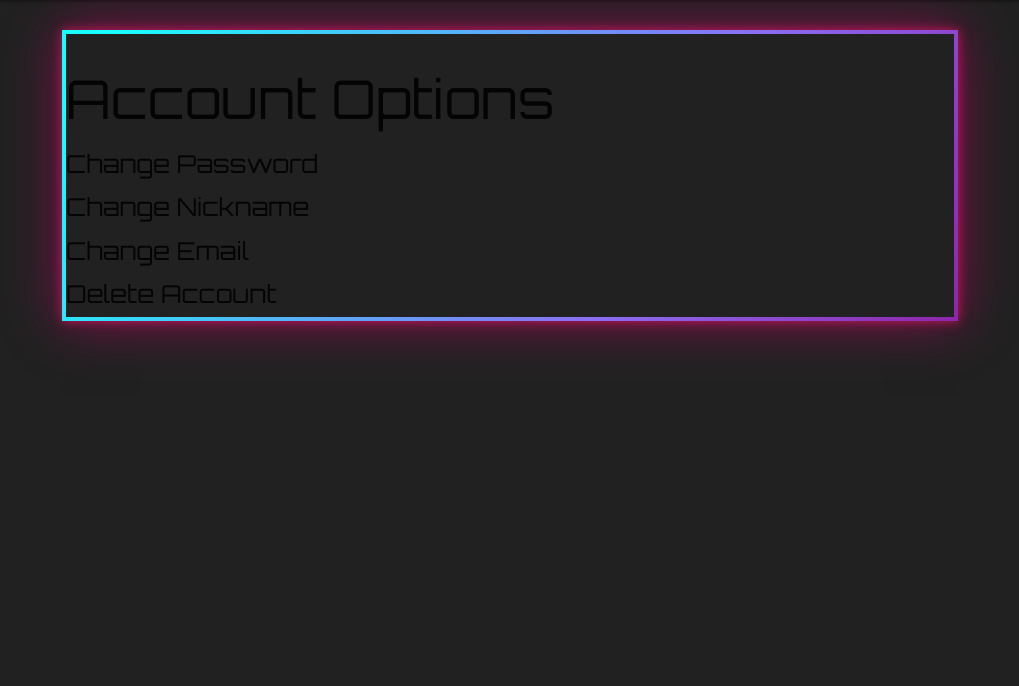
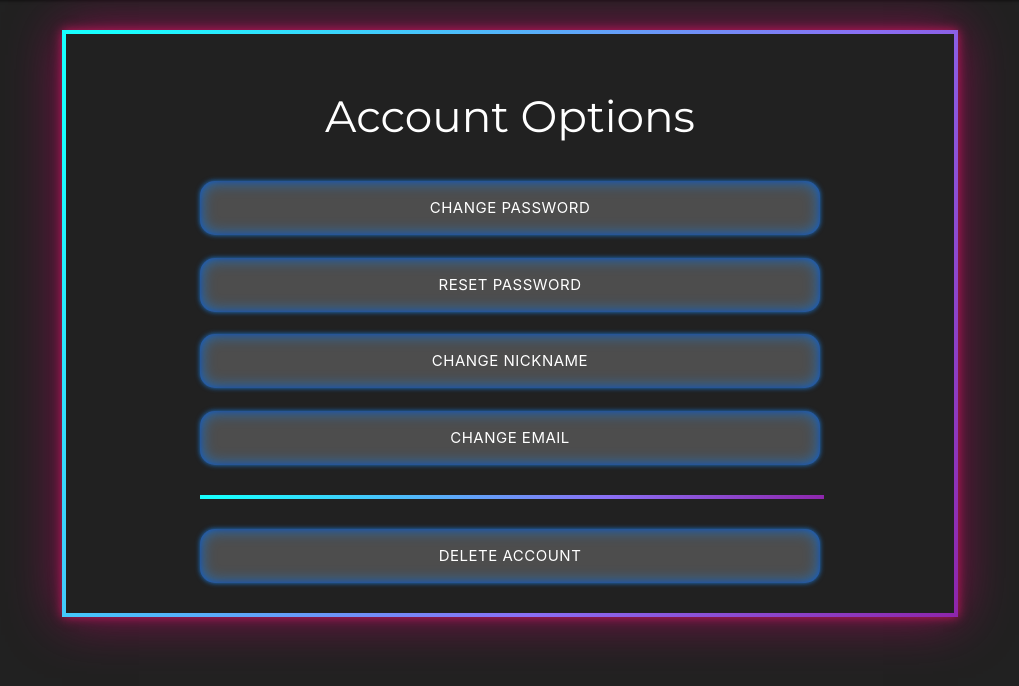
Before and after one commit to JamMor/MovieMatch, a Django app: page /settings in a window 1280 px wide. Shown: the part 64-750 px from the top of the page, without its empty margins (130-1149 px from the left). Run offline with Django 3.2, Linux system fonts and the light colour scheme; data that the repository does not hold is empty; parts of the project's set-up code (start-up, migrations or seed data) failed here and were passed over.

Commit message:
Added styling to settings page

```diff
--- a/login_and_reg/templates/login_and_reg/account_settings.html
+++ b/login_and_reg/templates/login_and_reg/account_settings.html
@@ -2,20 +2,14 @@
 
 {% block content_block %}
     <main class="container">
-        <div id="account-options" class ="cyber-grade">
-            <h2>Account Options</h2>
-            <form action="#" method="post">
-                <h5>Change Password</h5>
-            </form>
-            <form action="#" method="post">
-                <h5>Change Nickname</h5>
-            </form>
-            <form action="#" method="post">
-                <h5>Change Email</h5>
-            </form>
-            <form action="#" method="post">
-                <h5>Delete Account</h5>
-            </form>
+        <div id="account-options" class ="cyber-grade white-text" style="font-family: 'Montserrat'">
+            <h3>Account Options</h3>
+            <button class="btn-large btn-rounded neon-blue-hover">Change Password</button>
+            <button class="btn-large btn-rounded neon-blue-hover">Reset Password</button>
+            <button class="btn-large btn-rounded neon-blue-hover">Change Nickname</button>
+            <button class="btn-large btn-rounded neon-blue-hover">Change Email</button>
+            <hr>
+            <button class="btn-large btn-rounded neon-blue-hover">Delete Account</button>
         </div>
     </main>
 {% endblock %}
--- a/movie_match/static/css/style.css
+++ b/movie_match/static/css/style.css
@@ -15,6 +15,7 @@
     [-] -SideNav=
         -SideLoginForm-
 [+] =Registration Form=
+[+] =Account Settings=
 [+] =List Builder=
     [-] -Search=
         -SearchBar-
@@ -425,6 +426,26 @@ nav .login-form input {
 }
 
 /* [+] */
+/* ====================Account Settings==================== */
+#account-options {
+    display: flex;
+    flex-direction: column;
+    padding: 2rem 15%;
+    gap: 1.5rem;
+    text-align: center;
+}
+#account-options hr {
+    width: 100%;
+    border-width: 2px;
+    border-style:solid;
+    border-image: linear-gradient(
+        300deg,
+        var(--purple_darken-1) 0%,
+        #8a6ff5 35%,
+        var(--cyan_accent-2) 95%) 10;
+}
+
+/* [+] */
 /* ======================List Builder====================== */
 
 /* [-] */
```
